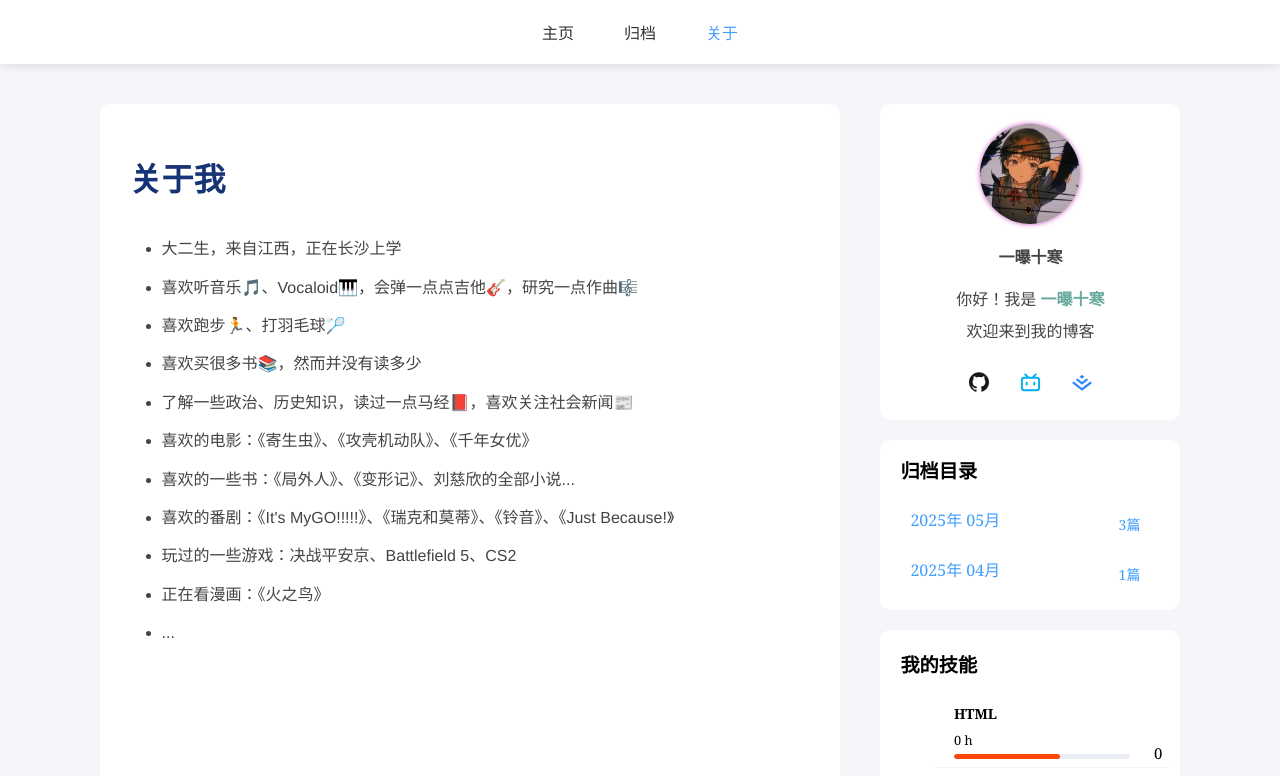
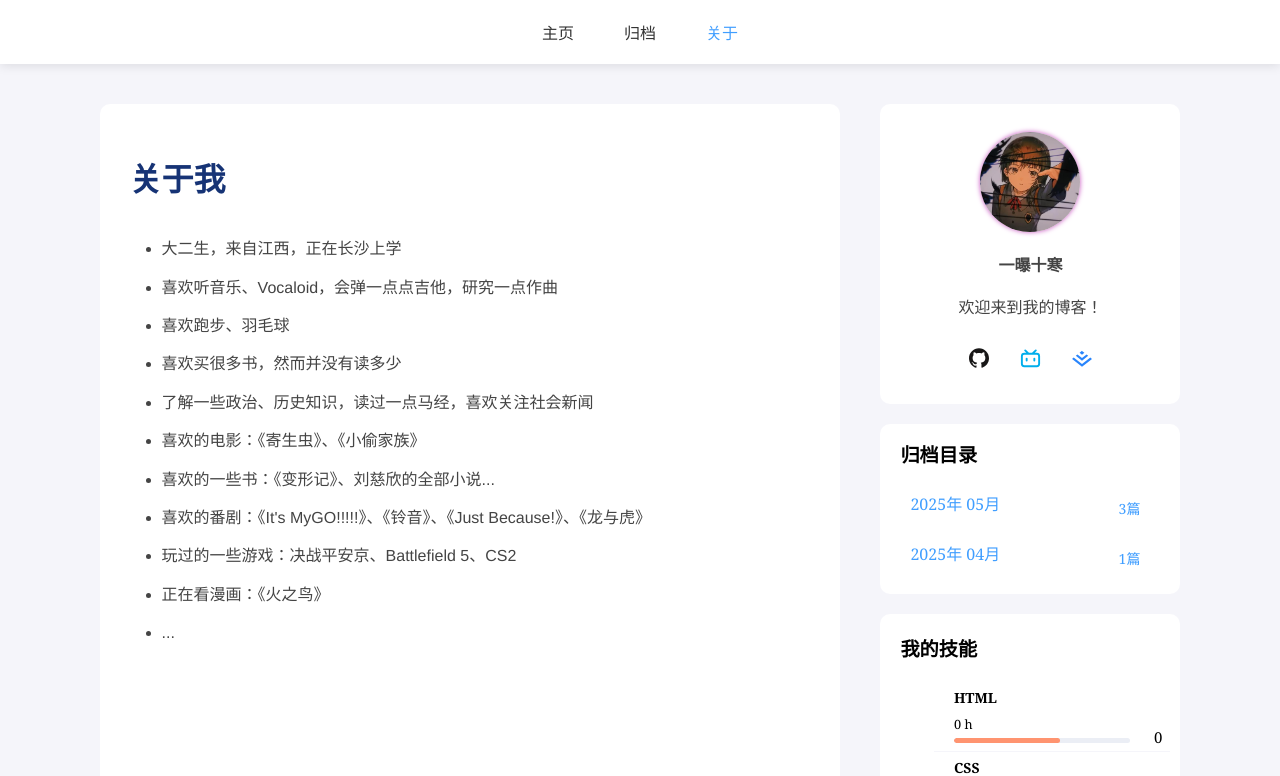
Before and after one commit to yuhhhy/blog-vue, a Vue app: page /about in a window 1280 px wide. Shown: the top 776 px of the page. Built offline with nearby package versions, Linux system fonts and the light colour scheme; a web font is replaced by a local one.

Commit message:
chore: 调整部分UI细节

```diff
--- /dev/null
+++ b/public/data/website.json
@@ -0,0 +1,3 @@
+{
+
+}
--- a/src/components/Sidebar/components/SidebarArchive.vue
+++ b/src/components/Sidebar/components/SidebarArchive.vue
@@ -22,6 +22,7 @@ onMounted(async () => {
         acc[date].push(post)
         return acc
     }, {})
+    console.log(postsDividedByMonth.value)
 })
 </script>
 
--- a/src/components/Sidebar/components/SidebarAuthor.vue
+++ b/src/components/Sidebar/components/SidebarAuthor.vue
@@ -11,8 +11,7 @@ const themeStore = useThemeStore();
         </div>
         <span id="author-name">一曝十寒</span>
         <div id="author-words">
-            <p>你好！我是 <span style="color: var(--cyan); font-weight: 800;">一曝十寒</span></p>
-            <p>欢迎来到我的博客</p>
+            <p>欢迎来到我的博客！</p>
         </div>
         <div class="author-social">
             <a href="https://github.com/yuhhhy" target="_blank">
--- a/src/data/tagList.js
+++ b/src/data/tagList.js
@@ -5,7 +5,7 @@ export default [
         tagHours: 0,
         tagProgress: 60,
         tagNumber: 0,
-        progressColor: '#FC490B'
+        progressColor: '#ff9470'
     },
     {
         tagImg: '&#xe61e;',
@@ -13,7 +13,7 @@ export default [
         tagHours: 2,
         tagProgress: 60,
         tagNumber: 1,
-        progressColor: '#2196F3'
+        progressColor: '#5cb1f6'
     },
     {
         tagImg: '&#xe704;',
@@ -21,7 +21,7 @@ export default [
         tagHours: 4,
         tagProgress: 50,
         tagNumber: 1,
-        progressColor: '#F5DD1E'
+        progressColor: '#efdf60'
     },
     {
         tagImg: '&#xe79a;',
@@ -29,7 +29,7 @@ export default [
         tagHours: 0,
         tagProgress: 40,
         tagNumber: 0,
-        progressColor: '#41B883'
+        progressColor: '#b6ed5c'
     },
       {
         tagImg: '&#xe799;',
--- a/src/views/About/index.vue
+++ b/src/views/About/index.vue
@@ -6,13 +6,13 @@ const htmlContent = `
             <h1>关于我</h1>
             <ul>
                 <li>大二生，来自江西，正在长沙上学</li>
-                <li>喜欢听音乐🎵、Vocaloid🎹，会弹一点点吉他🎸，研究一点作曲🎼</li>
-                <li>喜欢跑步🏃、打羽毛球🏸</li>
-                <li>喜欢买很多书📚，然而并没有读多少</li>
-                <li>了解一些政治、历史知识，读过一点马经📕，喜欢关注社会新闻📰</li>
-                <li>喜欢的电影：《寄生虫》、《攻壳机动队》、《千年女优》</li>
-                <li>喜欢的一些书：《局外人》、《变形记》、刘慈欣的全部小说...</li>
-                <li>喜欢的番剧：《It's MyGO!!!!!》、《瑞克和莫蒂》、《铃音》、《Just Because!》</li>
+                <li>喜欢听音乐、Vocaloid，会弹一点点吉他，研究一点作曲</li>
+                <li>喜欢跑步、羽毛球</li>
+                <li>喜欢买很多书，然而并没有读多少</li>
+                <li>了解一些政治、历史知识，读过一点马经，喜欢关注社会新闻</li>
+                <li>喜欢的电影：《寄生虫》、《小偷家族》</li>
+                <li>喜欢的一些书：《变形记》、刘慈欣的全部小说...</li>
+                <li>喜欢的番剧：《It's MyGO!!!!!》、《铃音》、《Just Because!》、《龙与虎》</li>
                 <li>玩过的一些游戏：决战平安京、Battlefield 5、CS2</li>
                 <li>正在看漫画：《火之鸟》</li>
                 <li>...</li>
--- a/src/views/Blog/index.vue
+++ b/src/views/Blog/index.vue
@@ -1,6 +1,6 @@
 <script setup>
 import MarkdownIt from 'markdown-it'
-import markdownItTocAndAnchor from "markdown-it-toc-and-anchor"
+import markdownItTocAndAnchor from 'markdown-it-toc-and-anchor'
 import Sidebar from '@/components/Sidebar/index.vue'
 import ArticleHeader from './components/ArticleHeader.vue'
 import ArticleContent from './components/ArticleContent.vue'
@@ -32,7 +32,7 @@ const fetchBlogContent = async () => {
   const response = await fetch(`/processed_posts/${blogData.value.title}.md`)
   content.value = await response.text()
 
-  // 生成文章Toc
+  // 生成文章HTML、Toc
   const md = new MarkdownIt({
     html: true,
     linkify: true,
```
